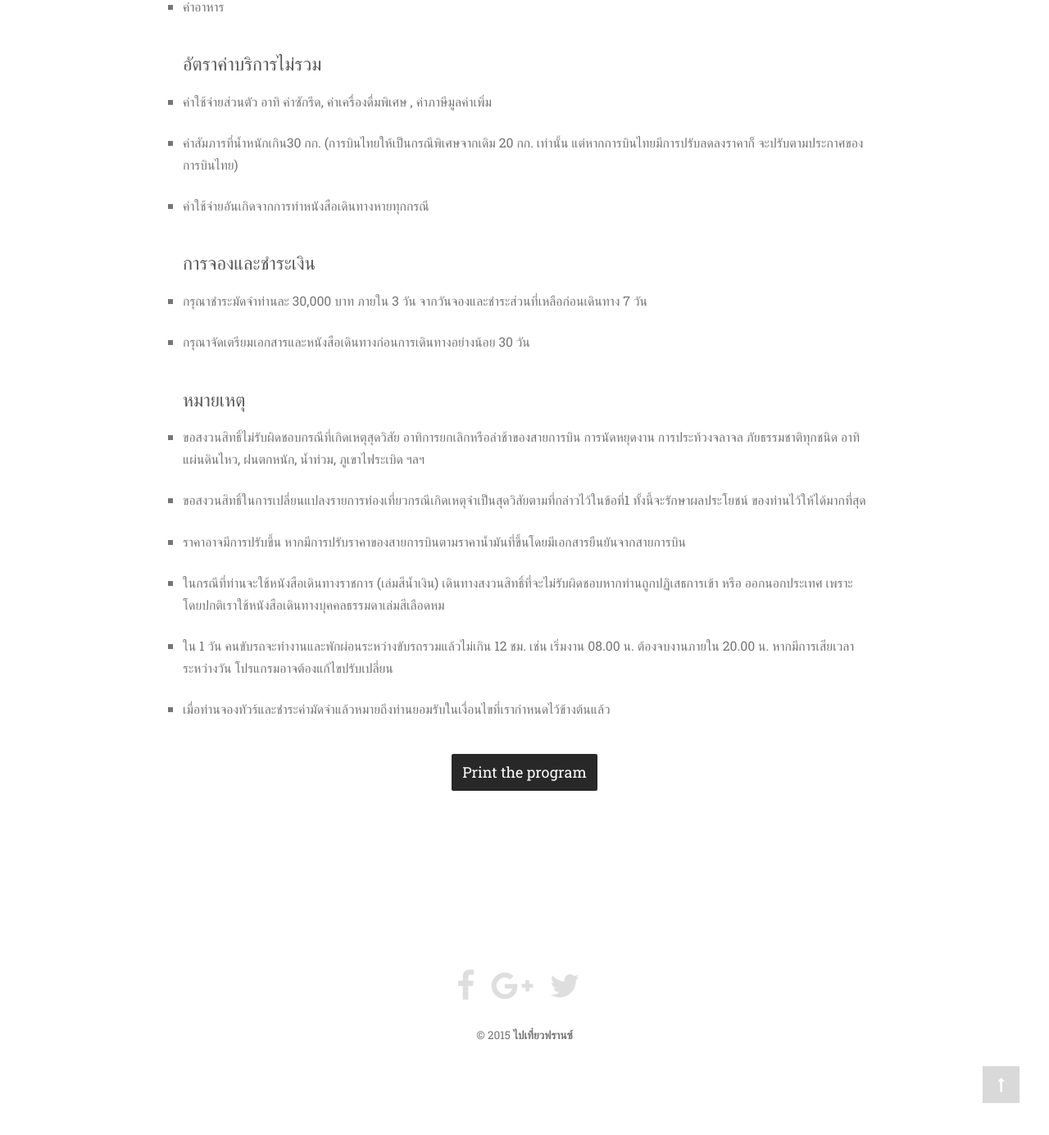
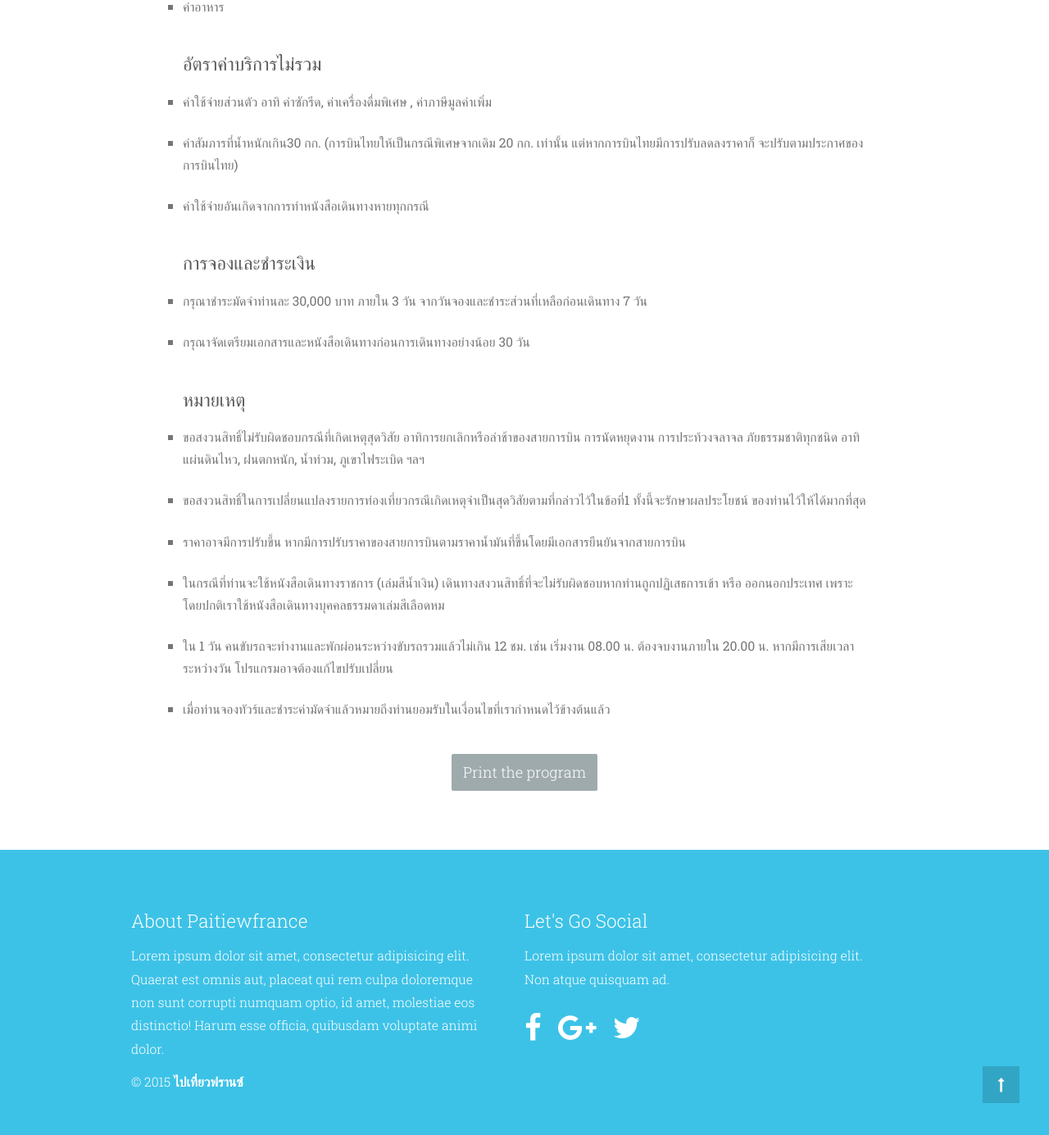
Before and after one commit to paitiewfrance/paitiewfrance.github.io, a Jekyll site: the page built from tour-burgundy/grand-burgundy.md, in a window 1280 px wide and 1400 px high, scrolled down 6652 px. Shown: the top 1385 px of the window at 82% size. Built offline with Jekyll 4.4.1, drawn with Linux system fonts in a browser that asks for light colours; nearby versions of some CDN libraries; some web fonts are replaced; comment, search, counter and statistics services are not loaded.

Commit message:
style footer

```diff
--- a/_config.yml
+++ b/_config.yml
@@ -4,6 +4,7 @@ author: paitiewfrance
 permalink: pretty
 
 url: "http://paitiewfrance.com"
+# url: "http://localhost:4000"
 
 
 
--- a/_includes/footer.html
+++ b/_includes/footer.html
@@ -1,12 +1,25 @@
 <footer>
- <div class="container">
+    <div class="container">
+        <div class="column">
+            <h2>About paitiewfrance</h2>
+            <p>
+              Lorem ipsum dolor sit amet, consectetur adipisicing elit. Quaerat est omnis aut, placeat qui rem culpa doloremque non sunt corrupti numquam optio, id amet, molestiae eos distinctio! Harum esse officia, quibusdam voluptate animi dolor.
+            </p>
+            <p class ="ptb">&copy; 2015 <strong><a href="{{site.url}}" title ="{{site.title}}">ไปเที่ยวฟรานซ์</a></strong> </p>
+        </div>
+        <div class="column right">
+            <h2>Let's go social</h2>
+            <p>
+            	Lorem ipsum dolor sit amet, consectetur adipisicing elit. Non atque quisquam ad.
+            </p>
+            <ul class="social">
+                <li><a href="https://www.facebook.com/paitiewfrance" class=" fb" title='Facebook page' target="blank"><i class ="fa fa-facebook fa-2x "></i><span>Facebook</span></a></li>
+                <li><a href="#" class="gplus " title="Google Plus" target+ "blank"><i class ="fa fa-google-plus fa-2x"></i><span>Google Plus</span></a></li>
+                <li><a href="https://twitter.com/paitiewfrance" class="twit " title="Twitter" target+ "blank"><i class ="fa fa-twitter fa-2x"></i><span>Google Plus</span></a></li>
+            </ul>
+        </div>
+        <!-- <p>Logo icon created by <cite>Arthur Shlain</cite> from the <a href="https://thenounproject.com">thenounproject</a></p> -->
 
- </div>
- <!-- <p>Logo icon created by <cite>Arthur Shlain</cite> from the <a href="https://thenounproject.com">thenounproject</a></p> -->
-<ul id ="social">
-	<li><a href="https://www.facebook.com/paitiewfrance" class =" fb" title='Facebook page' target="blank"><i class ="fa fa-facebook fa-2x "></i><span>Facebook</span></a></li>
-	<li><a href="#" class ="gplus " title ="Google Plus" target+"blank"><i class ="fa fa-google-plus fa-2x"></i><span>Google Plus</span></a></li>
-	<li><a href="https://twitter.com/paitiewfrance" class ="twit " title ="Twitter" target+"blank"><i class ="fa fa-twitter fa-2x"></i><span>Google Plus</span></a></li>
-</ul>
-<p>&copy; 2015  <strong>ไปเที่ยวฟรานซ์</strong> </p>
+
+    </div>
 </footer>
--- a/_sass/layout.scss
+++ b/_sass/layout.scss
@@ -280,55 +280,30 @@ img {
 
 /* Footer */
 footer {
-  text-align: center;
-  width: 100%;
-  padding: 2.6667em ;
-  color: darken($main-color, 25);
+  background:#3DC2E7;
+  margin-top: 1.5em;
+  padding: 1.5em;
+  .container {
+        margin: 0 auto;
+        padding: 1.5em 0;
+  }
+
+  h2,{
+       font-weight: 300;
+       margin-bottom: .25em;
+       font-size: 1.25em;
+       color:white;
+       text-align: left !important;
+  }
 
   p {
       font-family: $sans;
-      font-size: .75em;
+      color:white !important;
+      font-weight: 300;
       margin-bottom: 0;
   }
 
-  ul {
-    margin-bottom: 1.5em;
-    li {
-         display: inline;
-         margin-right: 1em;
-         a {
-               color: #DEDEDE;
-               font-size: 1.25em;
-               font-weight: 300;
-               span {
-                     display: none;
-               }
-               &.pin:hover  {
-                    color:#BD081C;
-               }
 
-               &.linked:hover {
-                color:#0077B5;
-               }
-
-               &.fb:hover {
-                color: #3B5998;
-               }
-
-              &.inst:hover {
-                color:#2A5B83;
-              }
-
-               &.gplus:hover {
-                color: #DD4B39;
-               }
-
-               &.twit:hover {
-                color: #5EA9DD;
-               }
-         }
-    }
-  }
 }
 
 #tour-page  {
@@ -403,10 +378,10 @@ a.test {
 .center {
     text-align: center;
     a.print {
-        background:$header;
+        background:#9FAAAD;
         color: white;
+        font-weight: 300;
         transition: background .15s linear;
-        font-weight: normal;
         display: inline-block;
         padding: .5em .75em;
         border-radius:2px;
@@ -633,3 +608,62 @@ ul  li  {
   .primary-link {
       font-size: 1.15em;
   }
+
+
+
+
+
+  /*======================================== FOOTER DESIGN ============================================*/
+
+$footer: #3DC2E7;
+
+footer {
+   background:$footer;
+  .container {
+     display: block;
+}
+}
+
+  .column {
+     width: 100%;
+  }
+
+   ul.social {
+    margin-top: 1.5em;
+    li {
+         display: inline-block;
+         margin-right: 1em;
+         a {
+               color: white;
+               font-size: 1.15em;
+               display: inline-block;
+               font-weight: 300;
+               span {
+                     display: none;
+               }
+         }
+    }
+  }
+
+  .ptb {
+       padding: .75em 0 ;
+       a {
+           color:white;
+       }
+  }
+
+@media (min-width: 940px) {
+       footer .container {
+           display: table;
+
+           .column {
+               display: table-cell;
+               width: 50%;
+               padding-right: 5%;
+           }
+
+           // .right {
+           //    text-align: right;
+           // }
+       }
+  }
```
Also changed, not shown: tour-burgundy/grand-burgundy.md (+1 -1 lines), tour-provence/the-french-riviera-by-the-seaside.md (+0 -2 lines), tour-provence/wonder-eastern-provence.md (+3 -3 lines).
